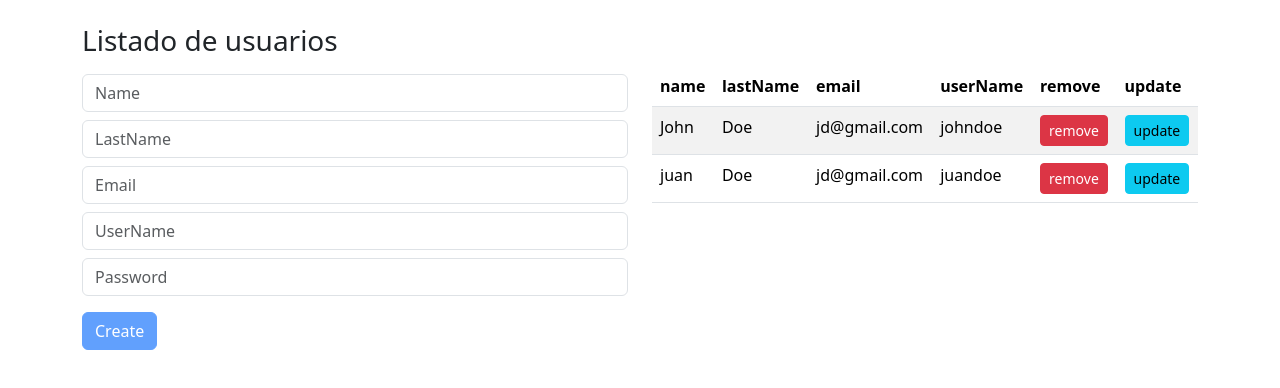
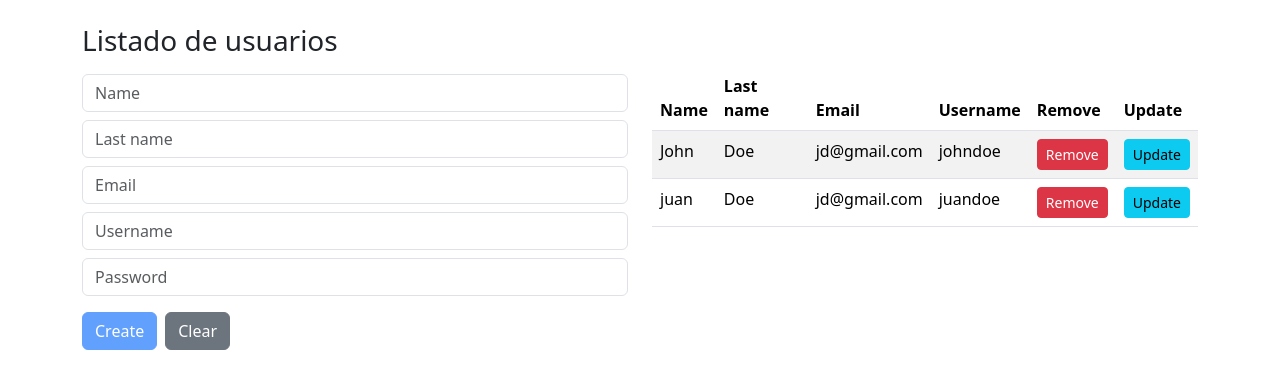
Before and after one commit to MatyBene/users, an Angular app in the folder users-app/: page / in a window 1280 px wide. Shown: the top 388 px of the page. Built offline with nearby package versions, Linux system fonts and the light colour scheme.

Commit message:
implementa editar usuario y resetear form

```diff
--- a/users-app/src/app/components/user-app.component.ts
+++ b/users-app/src/app/components/user-app.component.ts
@@ -26,7 +26,13 @@ export class UserAppComponent implements OnInit {
   }
 
   addUser(user: User){
-    this.users = [... this.users, { ... user, id: new Date().getTime() }];
+    if(user.id > 0){
+      this.users = this.users.map(u => (u.id == user.id) ? {... user} : u);
+    } else {
+      this.users = [... this.users, { ... user, id: new Date().getTime() }];
+    }
+
+    this.userSelected = new User();
   }
 
   removeUser(id: number): void{
--- a/users-app/src/app/components/user-form/user-form.component.html
+++ b/users-app/src/app/components/user-form/user-form.component.html
@@ -18,7 +18,7 @@
     </div>
     <div>
         <input
-            placeholder="LastName"
+            placeholder="Last name"
             name="lastName"
             [(ngModel)] = "user.lastName"
             class="form-control my-2"
@@ -59,7 +59,7 @@
     </div>
     <div>
         <input
-            placeholder="UserName"
+            placeholder="Username"
             name="userName"
             [(ngModel)] = "user.userName"
             class="form-control my-2"
@@ -107,10 +107,17 @@
 
     <div>
         <button
-            type="submit"
-            class="btn btn-primary my-2"
-            [disabled]="userForm.invalid">
-            Create
+        type="submit"
+        class="btn btn-primary my-2"
+        [disabled]="userForm.invalid">
+            {{(user.id > 0) ? 'Update' : 'Create'}}
+        </button>
+
+        <button
+        type="button"
+        class="btn btn-secondary m-2"
+        (click)="onClear(userForm)">
+            Clear
         </button>
     </div>
 </form>
--- a/users-app/src/app/components/user-form/user-form.component.ts
+++ b/users-app/src/app/components/user-form/user-form.component.ts
@@ -22,6 +22,14 @@ export class UserFormComponent {
       this.newUserEventEmitter.emit(this.user);
       console.log(this.user);
     }
+
+    userForm.reset();
+    userForm.resetForm();
+  }
+
+  onClear(userForm: NgForm): void{
+    this.user = new User();
+
     userForm.reset();
     userForm.resetForm();
   }
--- a/users-app/src/app/components/user/user.component.html
+++ b/users-app/src/app/components/user/user.component.html
@@ -5,12 +5,12 @@
         <thead>
             <tr>
                 <!-- <th>id</th> -->
-                <th>name</th>
-                <th>lastName</th>
-                <th>email</th>
-                <th>userName</th>
-                <th>remove</th>
-                <th>update</th>
+                <th>Name</th>
+                <th>Last name</th>
+                <th>Email</th>
+                <th>Username</th>
+                <th>Remove</th>
+                <th>Update</th>
             </tr>
         </thead>
         <tbody>
@@ -24,13 +24,13 @@
                     <td>
                         <button class="btn btn-danger btn-sm"
                         (click)="onRemoveUser(user.id)">
-                            remove
+                            Remove
                         </button>
                     </td>
                     <td>
                         <button class="btn btn-info btn-sm"
                         (click)="onSelectedUser(user)">
-                            update
+                            Update
                         </button>
                     </td>
                 </tr>
```
